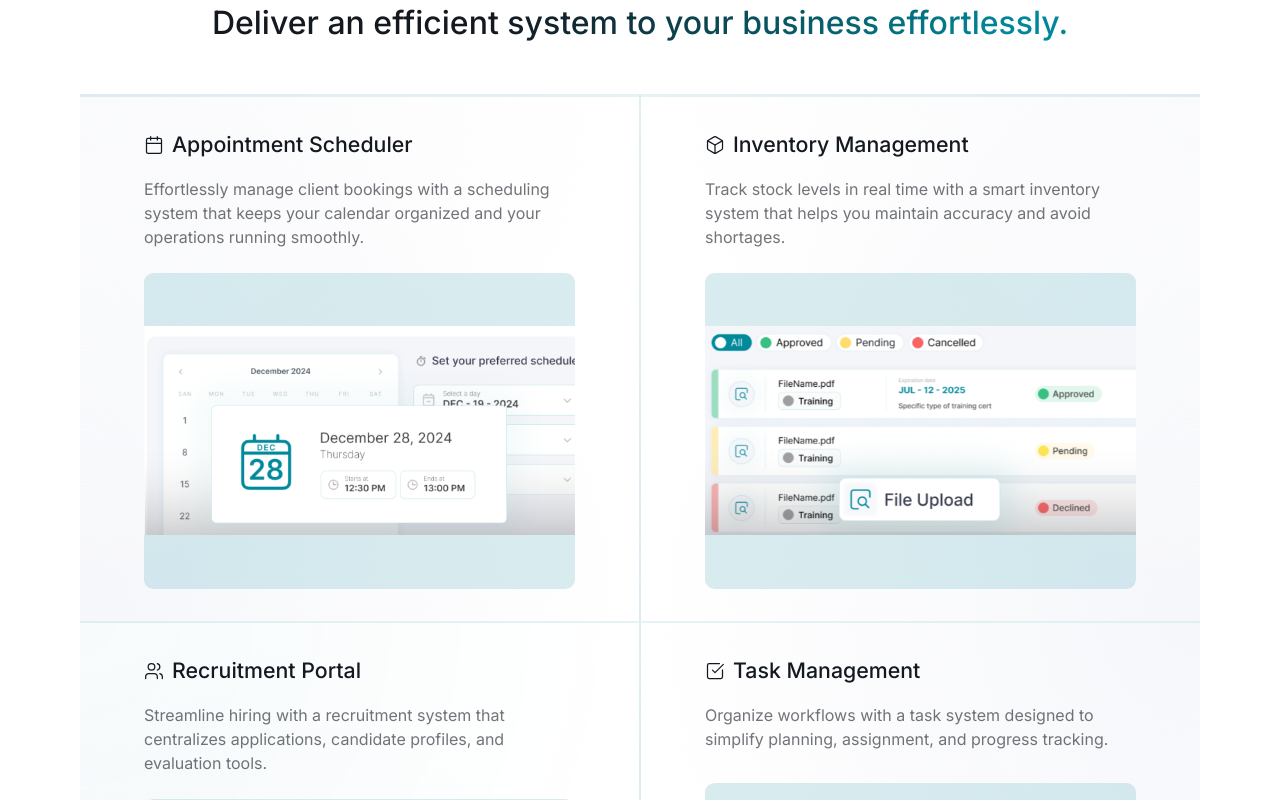
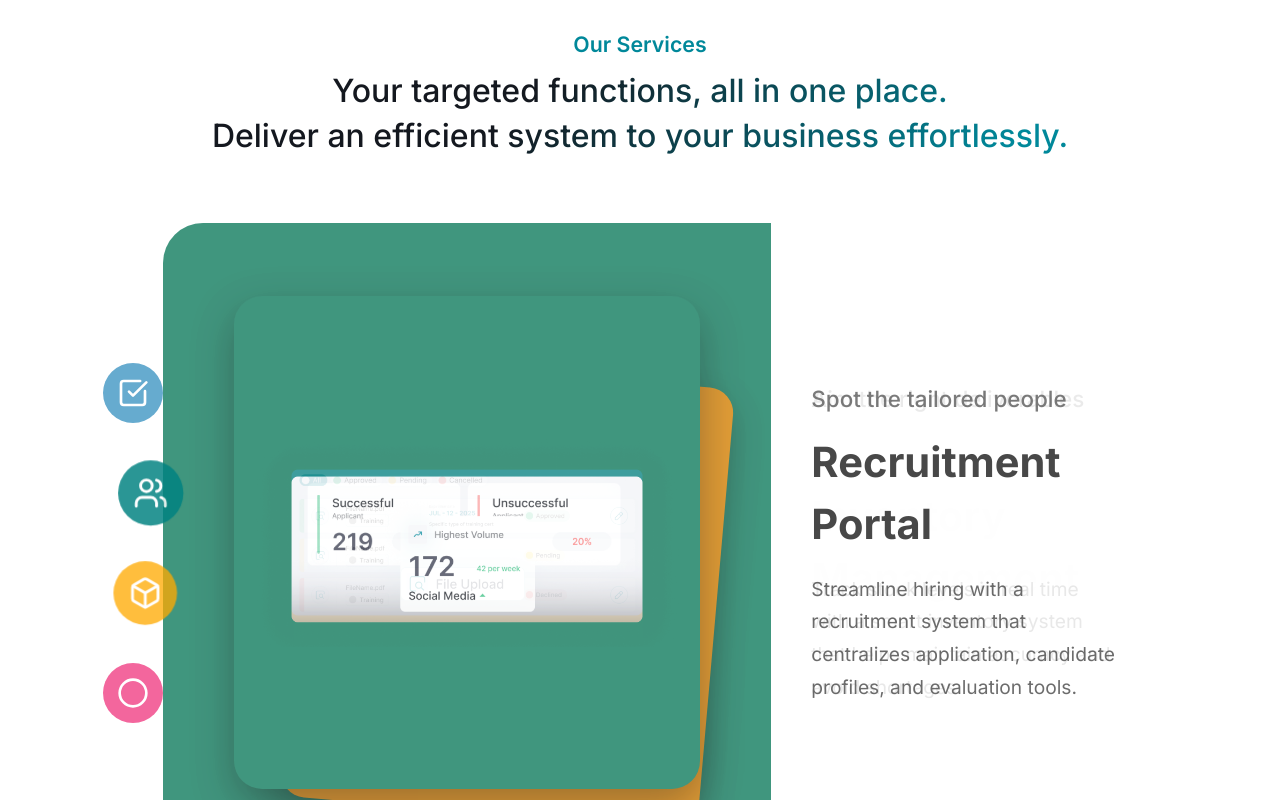
Before and after one commit to dnl-main/centaim-landing, a Next.js app in the folder frontend/: page / in a window 1280 px wide. Shown: the part 1540-2340 px from the top of the page. Built offline with nearby package versions, Linux system fonts and the light colour scheme.

Commit message:
update: added slider in feature component

```diff
--- a/frontend/src/app/(features)/landing/feature/feature.css
+++ b/frontend/src/app/(features)/landing/feature/feature.css
@@ -42,7 +42,7 @@
       text-align: center;
       gap: 1vh;
       padding-top: 6vh;
-      padding-bottom: 2vh;
+      padding-bottom: 6vh;
     }
     .feature-box-heading-medium {
       font-size: var(--font-size-16);
@@ -388,3 +388,163 @@
             .feature-bot-task-text-icon-semibold { background-color: linen; }
             .feature-bot-task-text-regular { background-color: floralwhite; }
           .feature-bot-task-display { background-color: oldlace; } */
+
+
+.carousel-container {
+  position: relative;
+  width: 86%;
+  height: 80vh;
+  display: flex;
+  background-color: none;
+  border-radius: 30px;
+  overflow: hidden;
+  /* box-shadow: 0 15px 50px rgba(0,0,0,0.15); */
+}
+
+.carousel-nav {
+  width: 120px;
+  /* background: white; */
+  display: flex;
+  flex-direction: column;
+  justify-content: center;
+  align-items: center;
+  gap: 40px;
+  padding: 30px 0;
+  position: relative;
+  z-index: 10;
+}
+
+.nav-item {
+  position: relative;
+  width: 60px;
+  height: 60px;
+  border-radius: 50%;
+  display: flex;
+  align-items: center;
+  justify-content: center;
+  font-size: 2.2rem;
+  font-weight: bold;
+  color: white;
+  cursor: pointer;
+  transition: all 0.4s ease;
+  background: var(--bg-color);
+  overflow: hidden;
+  z-index: 10;
+}
+
+.nav-item:hover,
+.nav-item.active {
+  transform: scale(1.15);
+  /* box-shadow: 0 6px 20px rgba(0,0,0,0.25); */
+  opacity: 1;
+}
+
+.nav-item:not(.active) {
+  opacity: 0.6;
+  transform: scale(0.95);
+  transform: translateX(-50%);
+
+}
+
+.nav-item.active::after,
+.nav-item:hover::after {
+  content: '';
+  position: absolute;
+  left: 100%;
+  top: 50%;
+  width: 80px;
+  height: 60px;
+  background: var(--bg-color);
+  border-radius: 0 30px 30px 0;
+  transform: translateY(-50%);
+  transition: all 0.4s ease;
+  z-index: -1;
+  clip-path: polygon(0% 0%, 100% 20%, 100% 80%, 0% 100%);
+}
+
+.carousel-content {
+  flex: 1;
+  position: relative;
+  margin-left: -60px;
+}
+
+.slide {
+  position: absolute;
+  inset: 0;
+  display: flex;
+  opacity: 0;
+  transition: opacity 0.8s ease;
+  pointer-events: none;
+}
+
+.slide.active {
+  opacity: 1;
+  pointer-events: auto;
+  z-index: 1;
+}
+
+.carousel-photo {
+  flex: 1;
+  position: relative;
+  display: flex;
+  justify-content: center;
+  align-items: center;
+  background: var(--bg-color);
+  border-radius: 40px 0 0 40px;
+  padding: 30px;
+  overflow: hidden;
+}
+
+/* Stacked card effect */
+.card-stack {
+  position: relative;
+  width: 85%;
+  height: 85%;
+  perspective: 1000px;
+}
+
+.card {
+  position: absolute;
+  inset: 0;
+  border-radius: 28px;
+  overflow: hidden;
+  box-shadow: 0 15px 40px rgba(0,0,0,0.35);
+  transition: all 0.7s ease;
+}
+
+.card.active {
+  background: white;
+  z-index: 2;
+  transform: scale(1) rotate(0deg) translateY(0);
+}
+
+.card.peek {
+  background: var(--peek-color);
+  z-index: 1;
+  transform: translate(40px, 50px) scale(0.9) rotate(5deg);
+  opacity: 0.85;
+}
+
+.card img {
+  width: 100%;
+  height: 100%;
+  object-fit: contain;
+  padding: 20px;
+  box-sizing: border-box;
+}
+
+/* Right info */
+.carousel-info {
+  width: 40%;
+  min-width: 360px;
+  display: flex;
+  flex-direction: column;
+  justify-content: center;
+  padding: 40px 60px 40px 40px;
+  /* background: white; */
+}
+
+.hook { font-size: 1.4rem; font-weight: 500; color: #666; margin-bottom: 12px; }
+.header { font-size: 2.6rem; font-weight: bold; color: #222; margin-bottom: 20px; opacity: 0; transform: translateY(60px); transition: all 0.8s cubic-bezier(0.4, 0, 0.2, 1); }
+.slide.active .header { opacity: 1; transform: translateY(0); }
+.main-info { font-size: 1.2rem; color: #555; line-height: 1.7; }
--- a/frontend/src/app/(features)/landing/feature/feature.tsx
+++ b/frontend/src/app/(features)/landing/feature/feature.tsx
@@ -1,133 +1,103 @@
-import Image from "next/image";
-import "./feature.css";
-import "./featureMQ.css";
+'use client';
 
-import topLeft2 from "../../../../../public/_assets/photo/topLeft2.webp";
-import topRight2 from "../../../../../public/_assets/photo/topRight2.webp";
-import botLeft2 from "../../../../../public/_assets/photo/botLeft2.webp";
-import botRight2 from "../../../../../public/_assets/photo/botRight2.webp";
+import { useState, useEffect } from 'react';
+import Image from 'next/image';
+import { CheckSquare, Users, Box, Circle } from 'lucide-react';
+import featureProperties from './properties/featureProperties'; // adjust path
 
-
-
-import { Circle, Calendar, Box, Users, CheckSquare } from "lucide-react";
-
-
+import './feature.css';
+import './featureMQ.css';
 
 const Feature = () => {
+  const [currentSlide, setCurrentSlide] = useState(0);
+  const [isPaused, setIsPaused] = useState(false);
+
+  // Auto-slide
+  useEffect(() => {
+    if (isPaused) return;
+    const interval = setInterval(() => {
+      setCurrentSlide((prev) => (prev + 1) % featureProperties.length);
+    }, 3000);
+    return () => clearInterval(interval);
+  }, [isPaused]);
+
+  // Hover handlers
+  const handleMouseEnter = (index: number) => {
+    setIsPaused(true);
+    setCurrentSlide(index);
+  };
+
+  const handleMouseLeave = () => {
+    setIsPaused(false);
+  };
+
   return (
     <div className="feature">
       <div className="feature-box">
         <div className="feature-box-heading">
           <p className="feature-box-heading-medium">Our Services</p>
-          <p className="feature-box-heading-regular">Your targeted functions, all in one place. <br />
-            Deliver an efficient system to your business effortlessly.</p>
-
+          <p className="feature-box-heading-regular">
+            Your targeted functions, all in one place. <br />
+            Deliver an efficient system to your business effortlessly.
+          </p>
         </div>
 
-        <div className="feature-box-in">
+        <div className="carousel-container">
+          {/* Nav */}
+          <div className="carousel-nav">
+            {featureProperties.map((prop, index) => (
+              <div
+                key={prop.id}
+                className={`nav-item ${
+                  index === 0 ? 'appointment' : index === 1 ? 'recruitment' : index === 2 ? 'inventory' : 'task'
+                } ${currentSlide === index ? 'active' : ''}`}
+                style={{backgroundColor: prop.color}}
+                onMouseEnter={() => handleMouseEnter(index)}
+                onMouseLeave={handleMouseLeave}
+              >
+                {index === 0 && <CheckSquare size={32} />}
+                {index === 1 && <Users size={32} />}
+                {index === 2 && <Box size={32} />}
+                {index === 3 && <Circle size={32} />}
+              </div>
+            ))}
+          </div>
 
-          <section className="feature-top">
-            <main className="feature-top-appointment">
-              <article className="feature-top-appointment-text">
-                <header className="feature-top-appointment-text-heading">
-                  <div className="feature-top-appointment-text-heading-icon">
-                    {/* <p>replace icon</p>             */}
-                    {/* <Circle size={24} strokeWidth={2} /> */}
-                    <Calendar size={20} strokeWidth={1.5} />
-                  </div> {/* feature-top-appointment-text-heading-icon"*/}
-                  <p className="feature-top-appointment-text-icon-semibold">Appointment Scheduler</p>
-                </header> {/* feature-top-appointment-text-heading */}
+          {/* Slides */}
+          <div className="carousel-content">
+            {featureProperties.map((prop, index) => (
+              <div
+                key={prop.id}
+                className={`slide ${currentSlide === index ? 'active' : ''}`}
+                style={{ '--bg-color': prop.color } as React.CSSProperties}
+              >
+                <div className="carousel-photo">
+                  <div className="card-stack">
+                    {/* Peek card (behind) */}
+                    <div className="card peek" style={{ background: featureProperties[(index + 1) % 4].color }} />
+                    {/* Active card (on top) */}
+                    <div className="card active" style={{background: prop.color }}>
+                      <Image
+                        src={prop.img.src}
+                        alt={prop.img.alt}
+                        fill
+                        style={{ objectFit: 'contain', padding: '20px' }}
+                        priority={index === 0}
+                      />
+                    </div>
+                  </div>
+                </div>
 
-                <p className="feature-top-appointment-text-regular">Effortlessly manage client bookings with a scheduling system that keeps your calendar organized and your operations running smoothly. </p>
-              </article> {/* feature-top-appointment-text */}
-
-              <aside className="feature-top-appointment-display">
-                <Image
-                    src={topLeft2}
-                    alt=""
-                    className=""
-                />
-              </aside> {/* feature-top-appointment-display */}
-            </main> {/* feature-top-appointment */}
-
-            <main className="feature-top-inventory">
-              <article className="feature-top-inventory-text">
-                <header className="feature-top-inventory-text-heading">
-                  <div className="feature-top-inventory-text-heading-icon">
-                    {/* <Circle size={24} strokeWidth={2} /> */}
-                    <Box size={20} strokeWidth={1.5} aria-label="Inventory" />
-                  </div> {/* feature-top-inventory-text-heading-icon"*/}
-                  <p className="feature-top-inventory-text-icon-semibold">Inventory Management</p>
-                </header> {/* feature-top-inventory-text-heading */}
-
-                <p className="feature-top-inventory-text-regular">Track stock levels in real time with a smart inventory system that helps you maintain accuracy and avoid shortages.</p>
-              </article> {/* feature-top-inventory-text */}
-
-              <aside className="feature-top-inventory-display">
-                {/* <p>ui</p>           */}
-                <Image
-                    src={topRight2}
-                    alt=""
-                    className=""
-                />
-              </aside> {/* feature-top-inventory-display */}
-            </main> {/* feature-top-inventory */}
-          </section> {/* feature-top */}
-
-
-          <section className="feature-bot">
-            <main className="feature-bot-recruitment">
-              <article className="feature-bot-recruitment-text">
-                <header className="feature-bot-recruitment-text-heading">
-                  <div className="feature-bot-recruitment-text-heading-icon">
-                    {/* <p>replace icon</p>             */}
-                    {/* <Circle size={24} strokeWidth={2} />  */}
-
-                    <Users size={20} strokeWidth={1.5} aria-label="Recruitment" />
-
-                  </div> {/* feature-bot-recruitment-text-heading-icon"*/}
-                  <p className="feature-bot-recruitment-text-icon-semibold">Recruitment Portal</p>
-                </header> {/* feature-bot-recruitment-text-heading */}
-
-                <p className="feature-bot-recruitment-text-regular">Streamline hiring with a recruitment system that centralizes applications, candidate profiles, and evaluation tools. </p>
-              </article> {/* feature-bot-recruitment-text */}
-
-              <aside className="feature-bot-recruitment-display">
-                {/* <p>ui</p>           */}
-                <Image
-                    src={botLeft2}
-                    alt=""
-                    className=""
-                />
-              </aside> {/* feature-bot-recruitment-display */}
-            </main> {/* feature-bot-recruitment */}
-
-            <main className="feature-bot-task">
-              <article className="feature-bot-task-text">
-                <header className="feature-bot-task-text-heading">
-                  <div className="feature-bot-task-text-heading-icon">
-                    {/* <p>replace icon</p>             */}
-                    {/* <Circle size={24} strokeWidth={2} />  */}
-                    <CheckSquare size={20} strokeWidth={1.5} aria-label="Task" />
-                  </div> {/* feature-bot-task-text-heading-icon"*/}
-                  <p className="feature-bot-task-text-icon-semibold">Task Management</p>
-                </header> {/* feature-bot-task-text-heading */}
-
-                <p className="feature-bot-task-text-regular">Organize workflows with a task system designed to simplify planning, assignment, and progress tracking. </p>
-              </article> {/* feature-bot-task-text */}
-
-              <aside className="feature-bot-task-display">
-                {/* <p>ui</p>           */}
-                <Image
-                    src={botRight2}
-                    alt=""
-                    className=""
-                />
-              </aside> {/* feature-bot-task-display */}
-            </main> {/* feature-bot-task */}
-          </section> {/* feature-bot */}
-        </div> {/* feature-box-in */}
-      </div> {/* feature-box */}
+                <div className="carousel-info">
+                  <div className="hook">{prop.hook}</div>
+                  <div className="header">{prop.header}</div>
+                  <div className="main-info">{prop.mainInfo}</div>
+                </div>
+              </div>
+            ))}
+          </div>
+        </div>
+      </div>
     </div>
   );
 };
--- /dev/null
+++ b/frontend/src/app/(features)/landing/feature/properties/featureProperties.js
@@ -0,0 +1,55 @@
+import appointment from '../../../../../../public/_assets/images/appointment-services.png'
+import inventory from '../../../../../../public/_assets/images/Inventory-services.png'
+import recruitment from '../../../../../../public/_assets/images/recruitment-services.png'
+import task from '../../../../../../public/_assets/images/task-management-services.png'
+
+export default [
+    {
+        id: 0,
+        img: {
+            src: appointment,
+            alt: "Appointment Services"
+        },
+        hook: "Center your focus",
+        header: "Appointment Scheduler",
+        mainInfo: "Effortlessly manage client bookings with a scheduling system that keeps your calendar organized and your operations running smoothly.",
+        color: '#0073af',
+    },
+
+    {
+        id: 1,
+        img: {
+            src: recruitment,
+            alt: "Recruitment Services"
+        },
+        hook: "Spot the tailored people",
+        header: "Recruitment Portal",
+        mainInfo: "Streamline hiring with a recruitment system that centralizes application, candidate profiles, and evaluation tools.",
+        color: '#008281',
+    },
+
+    {
+        id: 2,
+        img: {
+            src: inventory,
+            alt: "Inventory Services"
+        },
+
+        hook: "Aim the right deliverables",
+        header: "Inventory Management",
+        mainInfo: "Track stock levels in real time with a smart inventory system that helps maintain accuracy and avoid shortages.",
+        color: '#ffaa00',
+    },
+
+    {
+        id: 3,
+        img: {
+            src: task,
+            alt: "Task Mangement Services"
+        },
+        hook: "Centralize the list",
+        header: "Task Management",
+        mainInfo: "Organize workflows with a task system design to simplify planning, assignment, and progress tracking.",
+        color: '#ec005c',
+    }
+]
```
